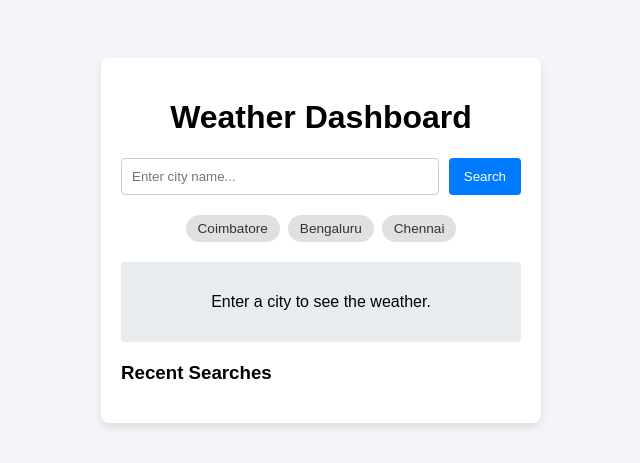
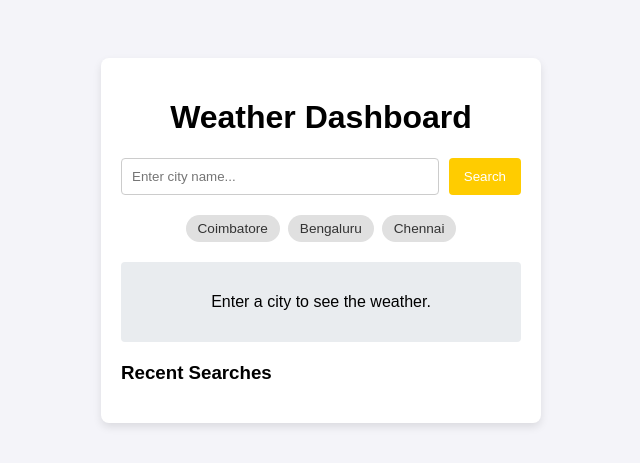
Before and after one commit to Sivapprakash-Chinnaraj/Weather-app, a Flask app: page / in a window 1280 px wide. Shown: the top 463 px of the page, without its empty margins (319-959 px from the left). Run offline with Flask 3, Linux system fonts and the light colour scheme; data that the repository does not hold is empty.

Commit message:
Changed the color of button

```diff
--- a/static/css/style.css
+++ b/static/css/style.css
@@ -27,14 +27,14 @@ input {
 }
 button {
     padding: 10px 15px;
-    background-color: #007bff;
+    background-color: #ffcc00;
     color: white;
     border: none;
     border-radius: 4px;
     cursor: pointer;
 }
 button:hover {
-    background-color: #0056b3;
+    background-color: #ff3300;
 }
 .weather-card {
     margin: 20px 0;
```
Also changed, not shown: README.md (added).
